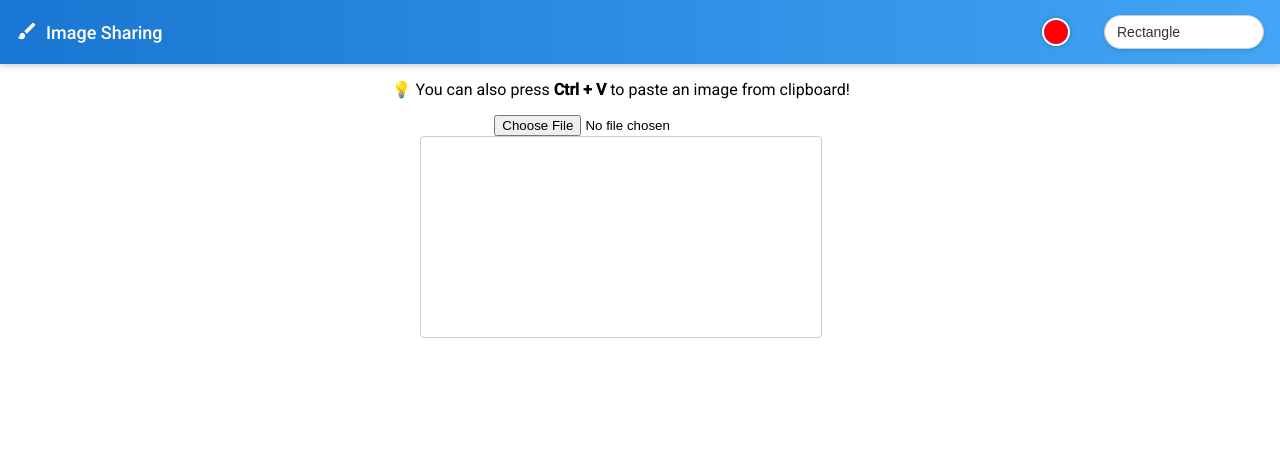
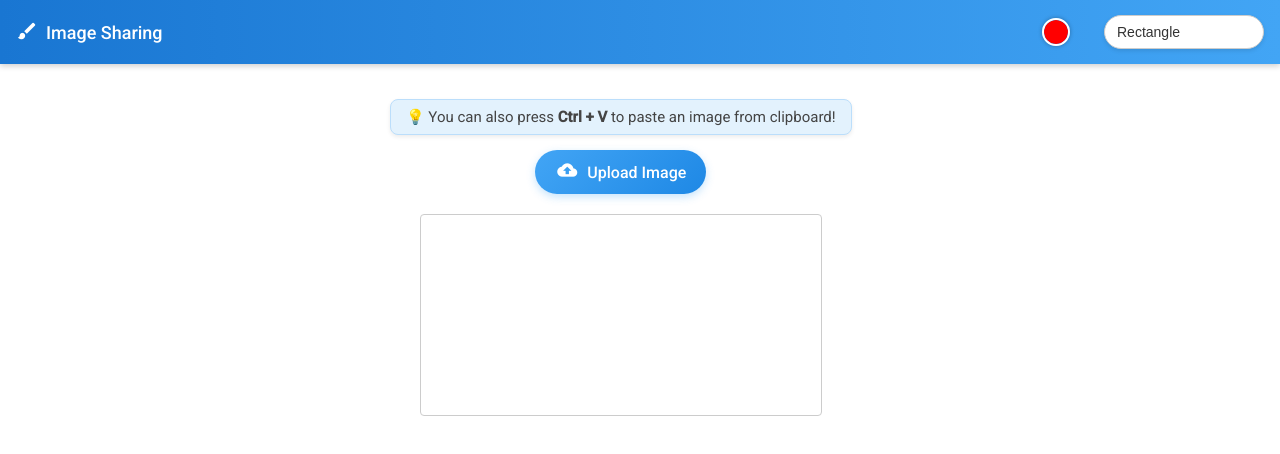
Before and after one commit to mimrot47/imageUploding, an Angular app: page / in a window 1280 px wide. Shown: the top 454 px of the page. Built offline with nearby package versions, Linux system fonts and the light colour scheme.

Commit message:
fix file upload button css

```diff
--- a/src/app/components/imageeditor/imageeditor.css
+++ b/src/app/components/imageeditor/imageeditor.css
@@ -211,3 +211,58 @@ button[mat-icon-button][disabled] {
   padding: 10px;
   color: #000;
 }
+
+/* Container for hint + upload */
+.upload-section {
+  text-align: center;
+  margin: 20px 0;
+}
+
+/* Hint styling */
+.hint {
+  font-size: 15px;
+  color: #444;
+  background: #e3f2fd;
+  border: 1px solid #bbdefb;
+  border-radius: 8px;
+  display: inline-block;
+  padding: 8px 15px;
+  margin-bottom: 15px;
+  box-shadow: 0 2px 4px rgba(0,0,0,0.08);
+  transition: all 0.3s ease;
+}
+
+.hint:hover {
+  background: #bbdefb;
+  transform: scale(1.02);
+}
+
+/* Upload button styling */
+.controls {
+  display: flex;
+  justify-content: center;
+}
+
+.upload-btn {
+  background: linear-gradient(135deg, #42a5f5, #1e88e5);
+  color: white;
+  font-weight: 500;
+  border-radius: 25px;
+  padding: 10px 20px;
+  display: inline-flex;
+  align-items: center;
+  cursor: pointer;
+  transition: all 0.3s ease;
+  box-shadow: 0 3px 8px rgba(66,165,245,0.3);
+}
+
+.upload-btn:hover {
+  background: linear-gradient(135deg, #64b5f6, #1976d2);
+  box-shadow: 0 4px 12px rgba(25,118,210,0.4);
+  transform: translateY(-1px);
+}
+
+.upload-btn mat-icon {
+  margin-right: 8px;
+  font-size: 20px;
+}
--- a/src/app/components/imageeditor/imageeditor.html
+++ b/src/app/components/imageeditor/imageeditor.html
@@ -59,10 +59,19 @@
 <div class="editor-container">
   <!-- <button *ngIf="lastUploadedLink" (click)="copyLink()">Copy Link</button> -->
     @if(imageLoaded === false){
-      <p class="hint">💡 You can also press <b>Ctrl + V</b> to paste an image from clipboard!</p>
-      <div class="controls" >
-    <input type="file" accept="image/*" (change)="onFileSelected($event)" />
+      <div class="upload-section">
+  <p class="hint">
+    💡 You can also press <b>Ctrl + V</b> to paste an image from clipboard!
+  </p>
+
+  <div class="controls">
+    <label class="upload-btn">
+      <input type="file" accept="image/*" (change)="onFileSelected($event)" hidden />
+      <mat-icon>cloud_upload</mat-icon>
+      <span>Upload Image</span>
+    </label>
   </div>
+</div>
     }
   <!-- Canvas -->
   <canvas #myCanvas width="400" height="200" (mousedown)="onMouseDown($event)"
```
